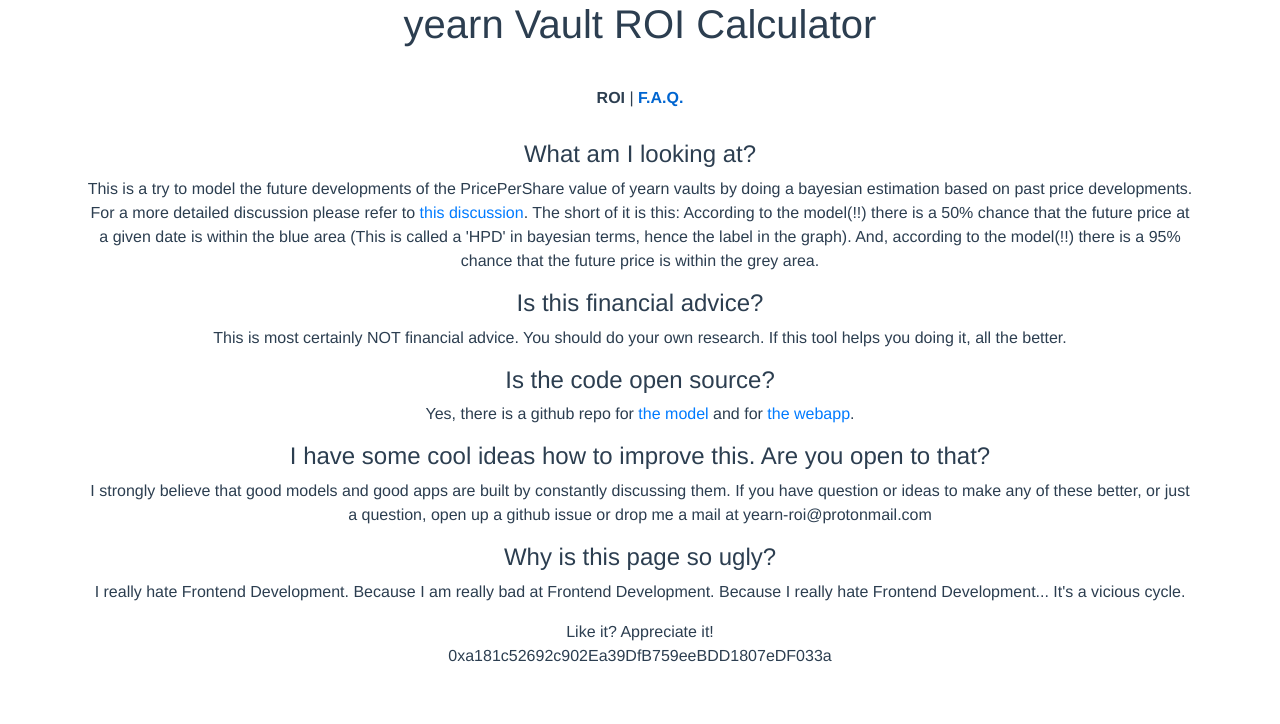
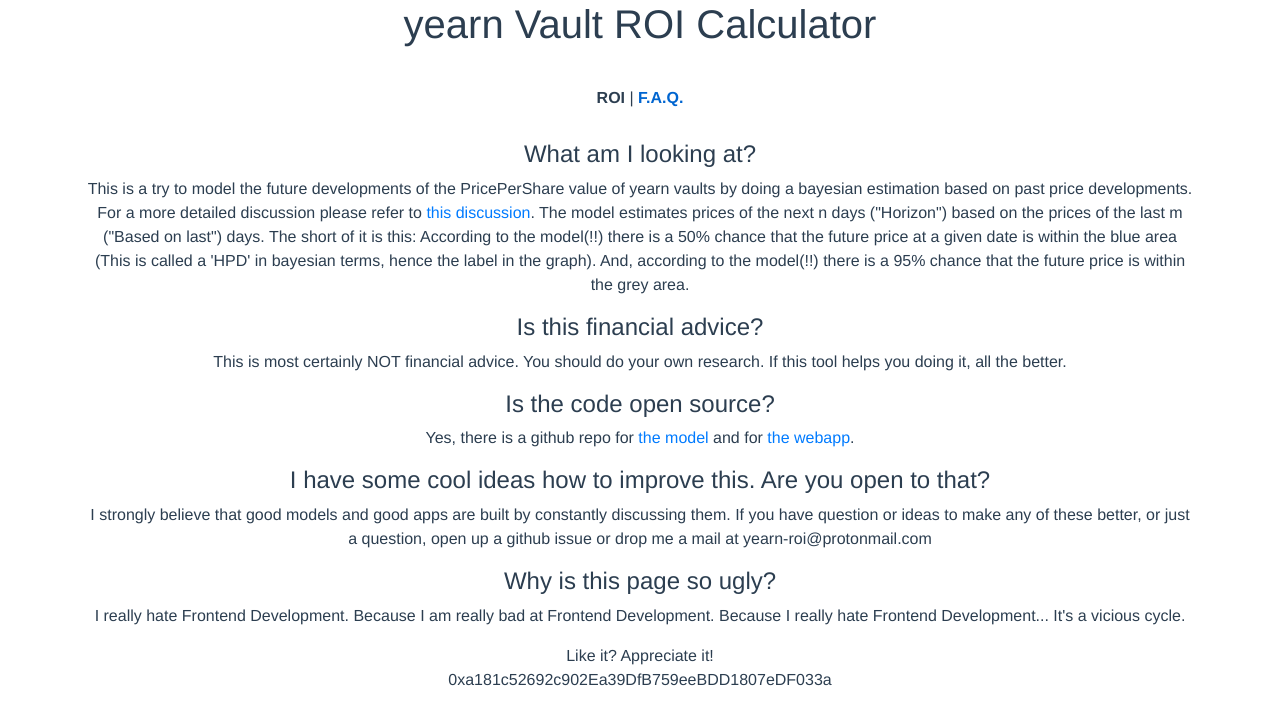
Before and after one commit to brschkv/yearn-roi-webapp, a Vue app in the folder frontend/: page /#/faq in a window 1280 px wide. Shown: the top 724 px of the page. Built offline with nearby package versions, Linux system fonts and the light colour scheme.

Commit message:
Frontend Text

```diff
--- a/frontend/src/views/FAQ.vue
+++ b/frontend/src/views/FAQ.vue
@@ -6,6 +6,7 @@
         by doing a bayesian estimation based on past price developments. For a more detailed discussion
         please refer to <a href="https://github.com/brschkv/yearn-roi-model/blob/master/DISCUSSION.md"> this
           discussion</a>.
+        The model estimates prices of the next n days ("Horizon") based on the prices of the last m ("Based on last") days.
         The short of it is this: According to the model(!!) there is a 50% chance that the future price at
         a given date is within the blue area (This is called a 'HPD' in bayesian terms, hence the label in the graph).
         And, according to the model(!!) there is a 95% chance that the future price is within the grey area.
```
